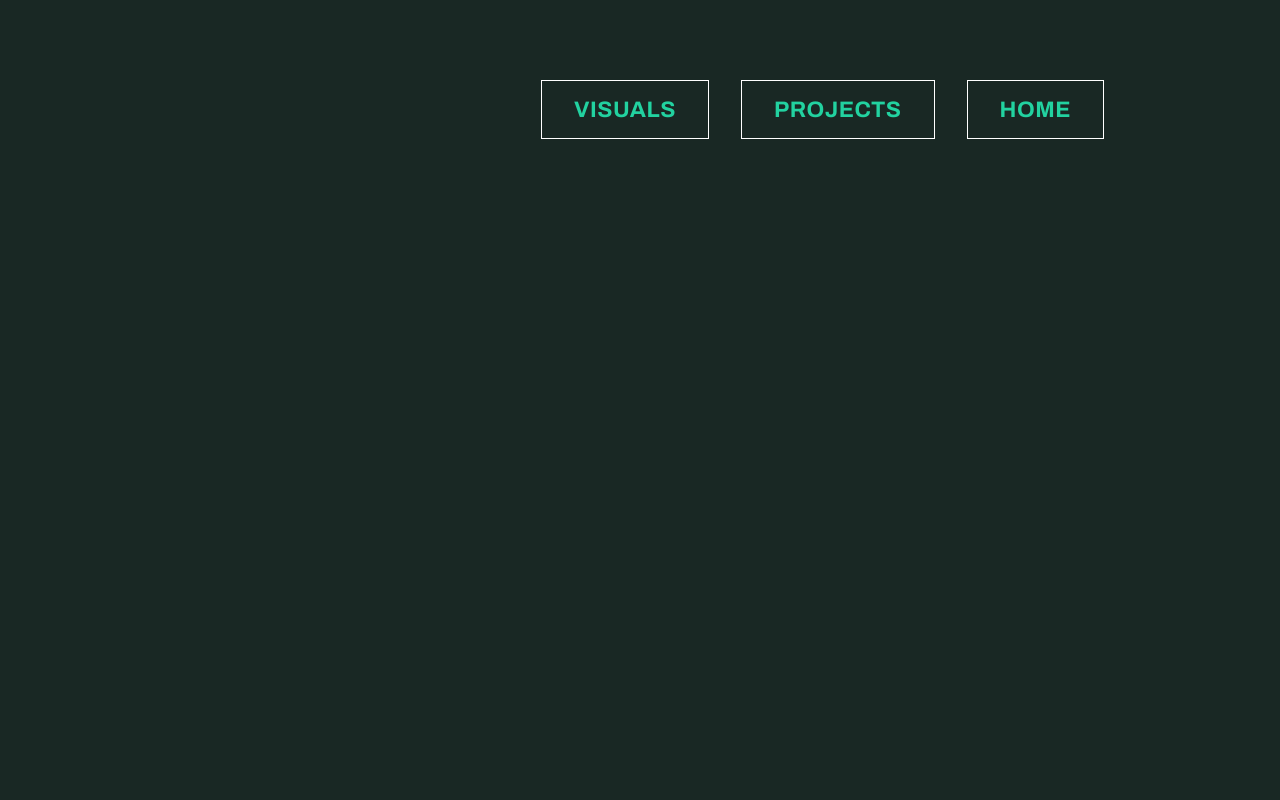
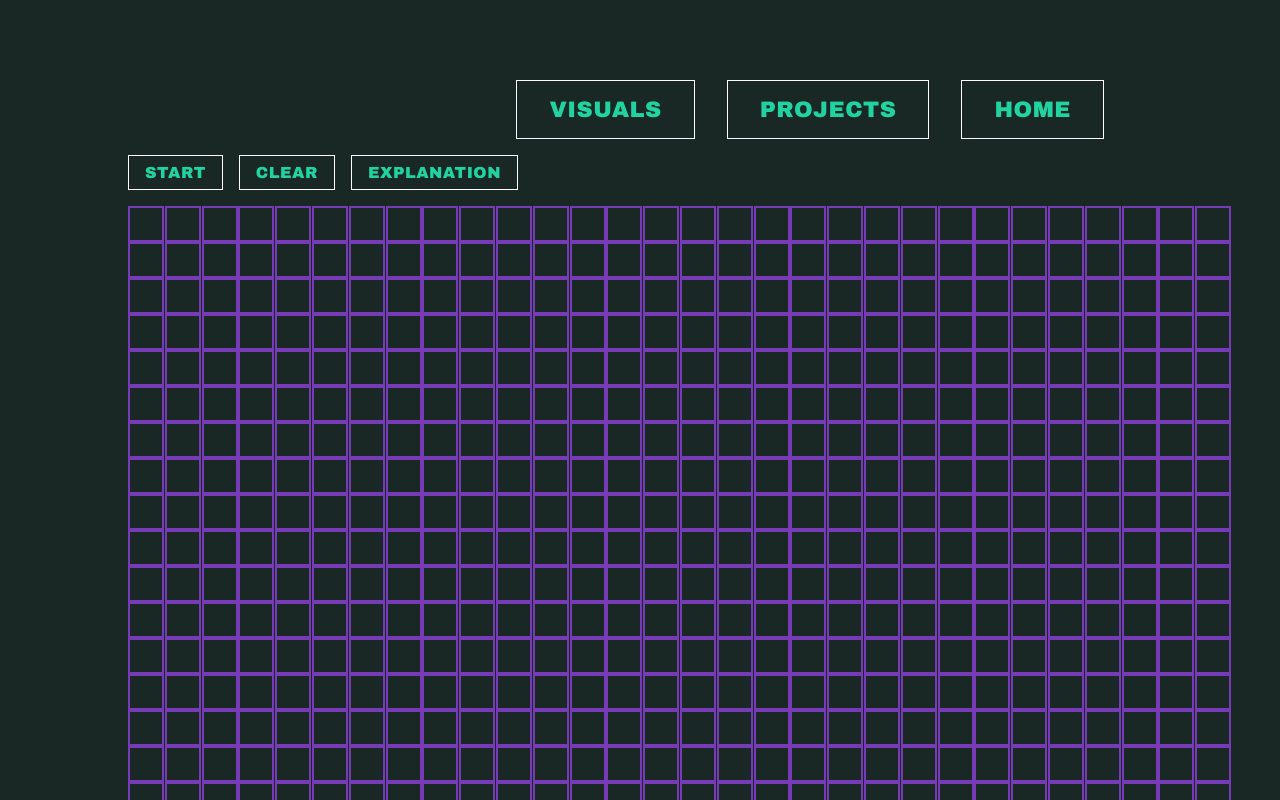
Before and after one commit to devskar/webskar, a React (Create React App) app: page /visuals/gameoflife in a window 1280 px wide. Shown: the top 800 px of the page. Built offline with nearby package versions, Linux system fonts and the light colour scheme.

Commit message:
fixing gameoflife

```diff
--- a/package.json
+++ b/package.json
@@ -13,6 +13,7 @@
     "@types/react-responsive": "^8.0.2",
     "@types/react-router-dom": "^5.1.7",
     "axios": "^0.21.1",
+    "immer": "^9.0.1",
     "install": "^0.13.0",
     "react": "^17.0.2",
     "react-dom": "^17.0.2",
--- a/src/App.css
+++ b/src/App.css
@@ -1,6 +1,7 @@
 #page-container {
   width: 80%;
   margin: 0 auto;
+  height: 100vh;
 }
 
 .page-title {
--- a/src/components/Card.css
+++ b/src/components/Card.css
@@ -5,8 +5,6 @@
   cursor: pointer;
   padding: 15px;
   border: 3px solid var(--secondary);
-
-  text-decoration: none;
 
   overflow: hidden;
 }
@@ -16,10 +14,6 @@
 }
 
 .card-link {
-  text-decoration: none;
-}
-
-.card-link > * {
   text-decoration: none;
 }
 
--- a/src/components/Card.tsx
+++ b/src/components/Card.tsx
@@ -8,12 +8,21 @@ interface Props {
 }
 
 const Card: React.FC<Props> = ({ heading, subheading, link }) => {
+  if (link) {
+    return (
+      <div className="card">
+        <a className="card-link" target="_blank" rel="noreferrer" href={link}>
+          <p className="heading">{heading}</p>
+          <p className="subheading">{subheading}</p>
+        </a>
+      </div>
+    );
+  }
+
   return (
     <div className="card">
-      <a className="card-link" target="_blank" rel="noreferrer" href={link}>
-        <p className="heading">{heading}</p>
-        <p className="subheading">{subheading}</p>
-      </a>
+      <p className="heading">{heading}</p>
+      <p className="subheading">{subheading}</p>
     </div>
   );
 };
--- a/src/components/Navbar.css
+++ b/src/components/Navbar.css
@@ -18,7 +18,7 @@
 
   text-decoration: none;
 
-  font-family: 'Archivo', sans-serif;
+  font-family: var(--font-primary);
   font-size: 1.4rem;
   text-transform: uppercase;
   letter-spacing: 0.5px;
--- a/src/pages/Visuals.tsx
+++ b/src/pages/Visuals.tsx
@@ -8,9 +8,9 @@ interface Props {}
 const createCards = () => {
   const cards: JSX.Element[] = [];
 
-  visuals.forEach(({ name, target }) => {
+  visuals.forEach(({ name, target }, idx) => {
     cards.push(
-      <Link to={target}>
+      <Link to={target} key={idx} style={{ textDecoration: 'none' }}>
         <Card heading={name} />
       </Link>
     );
--- /dev/null
+++ b/src/pages/visuals/GameOfLife.css
@@ -0,0 +1,32 @@
+.cell {
+  height: 2rem;
+  width: 2rem;
+
+  border: solid 0.15rem var(--tetriary);
+}
+
+.cell-alive {
+  background-color: var(--secondary);
+}
+
+.cell.dead {
+  background-color: var(--primary);
+}
+
+.gof-btn {
+  border: 0.1rem solid var(--primary-text);
+
+  margin-right: 1rem;
+  margin-bottom: 1rem;
+
+  text-decoration: none;
+
+  background: transparent;
+  color: var(--secondary);
+  padding: 0.5rem 1rem;
+
+  font-family: var(--font-primary);
+  font-size: 1rem;
+  text-transform: uppercase;
+  letter-spacing: 0.5px;
+}
--- a/src/pages/visuals/GameOfLife.tsx
+++ b/src/pages/visuals/GameOfLife.tsx
@@ -1,10 +1,131 @@
-import React from 'react';
+import React, { useCallback, useRef, useState } from 'react';
+import { produce } from 'immer';
+
+import './GameOfLife.css';
+
+const ROWS = 20;
+const COLUMNS = 30;
+
+const EXPLANATION_LINK =
+  'https://en.wikipedia.org/wiki/Conway%27s_Game_of_Life';
 
 interface Props {}
 
+const OPERATIONS = [
+  [0, 1],
+  [0, -1],
+  [1, 1],
+  [1, -1],
+  [1, 0],
+  [-1, 1],
+  [-1, -1],
+  [-1, 0],
+];
+
+const generateEmptyGrid = () => {
+  const rows = [];
+  for (let i = 0; i < ROWS; i++) {
+    rows.push(Array.from(Array(COLUMNS), () => 0));
+  }
+
+  return rows;
+};
+
 export const GameOfLife: React.FC<Props> = () => {
-  return <></>;
+  const [running, setRunning] = useState(false);
+
+  const runningRef = useRef(running);
+  runningRef.current = running;
+
+  const [grid, setGrid] = useState(() => {
+    return generateEmptyGrid();
+  });
+
+  const runSimulation = useCallback(() => {
+    if (!runningRef.current) return;
+
+    setGrid((g) => {
+      return produce(g, (gridCopy) => {
+        for (let i = 0; i < ROWS; i++) {
+          for (let k = 0; k < COLUMNS; k++) {
+            let neighbors = 0;
+            OPERATIONS.forEach(([x, y]) => {
+              const newI = i + x;
+              const newK = k + y;
+              if (newI >= 0 && newI < ROWS && newK >= 0 && newK < COLUMNS) {
+                neighbors += g[newI][newK];
+              }
+            });
+
+            if (neighbors < 2 || neighbors > 3) {
+              gridCopy[i][k] = 0;
+            } else if (g[i][k] === 0 && neighbors === 3) {
+              gridCopy[i][k] = 1;
+            }
+          }
+        }
+      });
+    });
+
+    setTimeout(runSimulation, 200);
+  }, []);
+
+  return (
+    <>
+      <button
+        className="gof-btn"
+        onClick={() => {
+          setRunning(!running);
+          if (!running) {
+            runningRef.current = true;
+            runSimulation();
+          }
+        }}
+      >
+        {running ? 'stop' : 'start'}
+      </button>
+      <button
+        className="gof-btn"
+        onClick={() => {
+          setGrid(generateEmptyGrid());
+        }}
+      >
+        clear
+      </button>
+      <a
+        className="gof-btn"
+        target="_blank"
+        rel="noreferrer"
+        href={EXPLANATION_LINK}
+      >
+        Explanation
+      </a>
+      <div
+        style={{
+          display: 'grid',
+          gridTemplateColumns: `repeat(${COLUMNS > 46 ? 46 : COLUMNS}, 2.3rem)`,
+        }}
+      >
+        {grid.map((row, row_idx) =>
+          row.map((col, col_idx) => (
+            <div
+              key={`${col_idx}-${row_idx}`}
+              onClick={() => {
+                setGrid(
+                  produce(grid, (gridCopy) => {
+                    gridCopy[row_idx][col_idx] = 1;
+                  })
+                );
+              }}
+              className={
+                grid[row_idx][col_idx] ? 'cell cell-alive' : 'cell cell-dead'
+              }
+            />
+          ))
+        )}
+      </div>
+    </>
+  );
 };
 
 export default GameOfLife;
-<></>;
```
Also changed, not shown: 1 other file (tests, documents, lock files or other folders).
